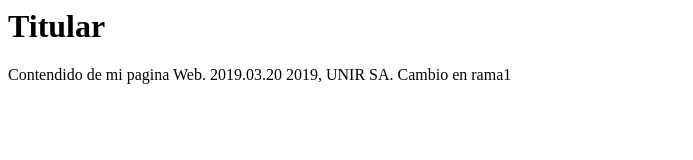
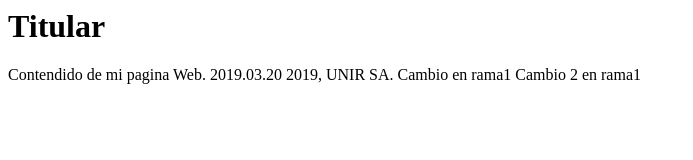
Before and after one commit to pjmolina/proyecto1, a plain HTML site: page index.html in a window 1280 px wide. Shown: the whole page, without its empty margins (0-693 px from the left). Drawn offline with Linux system fonts and the light colour scheme.

Commit message:
cambio 2 en rama 1

```diff
--- a/index.html
+++ b/index.html
@@ -8,6 +8,7 @@
             2019, UNIR SA.
 
             Cambio en rama1
+            Cambio 2 en rama1
         </p>
     </body>
 </html>
```
